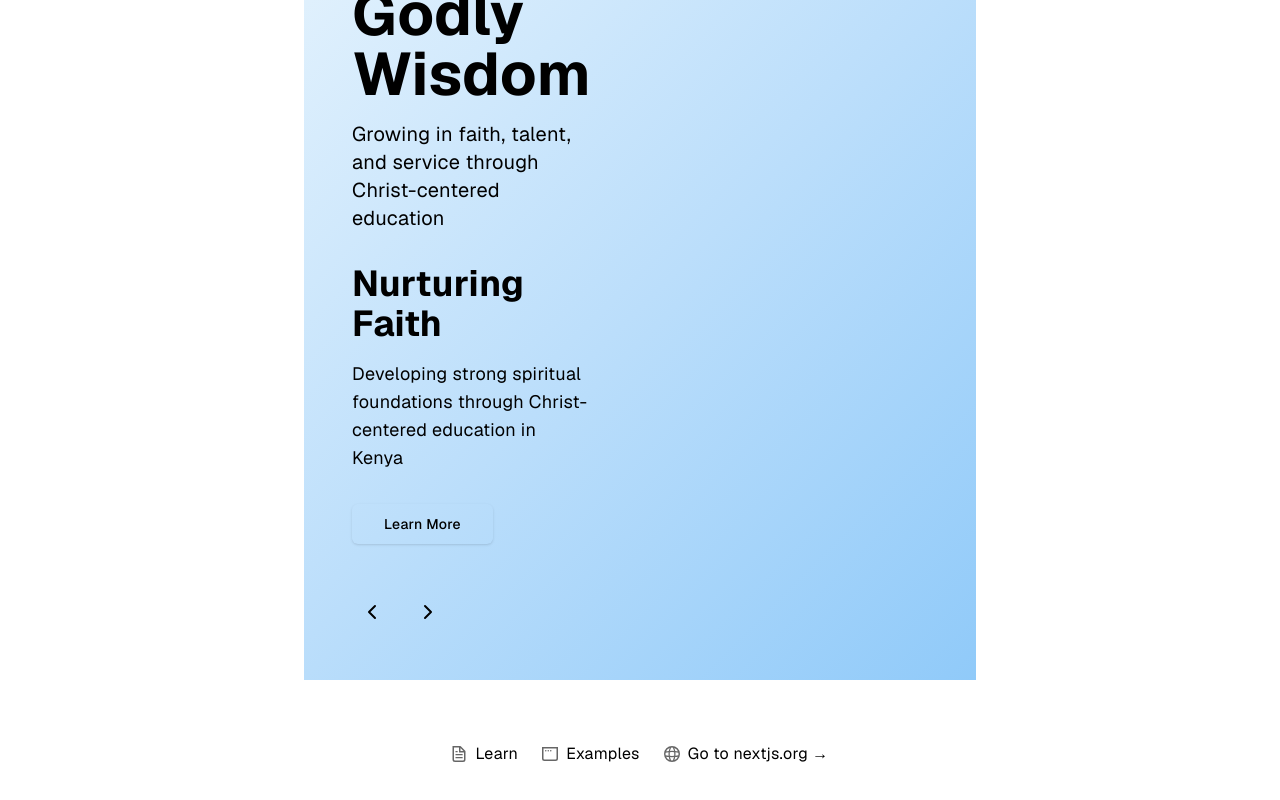
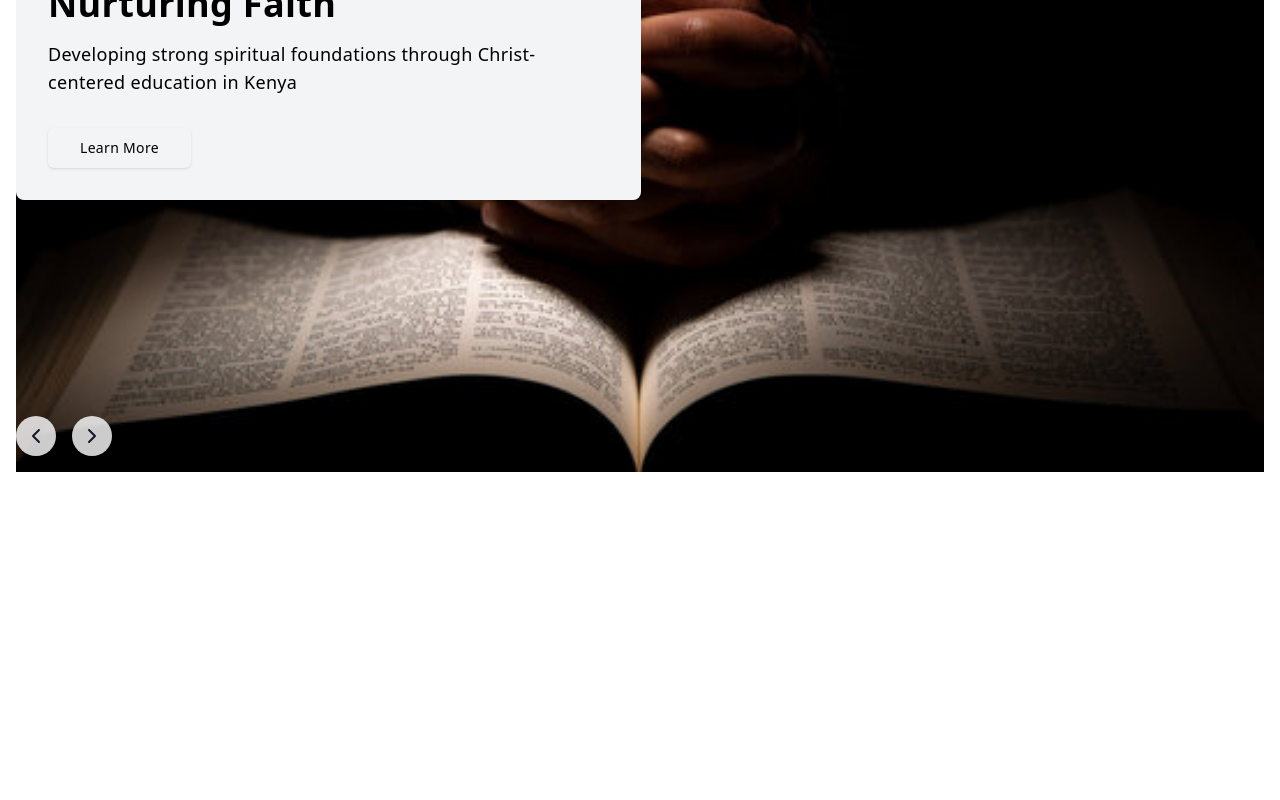
Before and after one commit to K-njeru/godly, a Next.js app: page / in a window 1280 px wide. Shown: the part 228-1028 px from the top of the page. After the commit the page ends 800 px from the top, so only its background shows below. Built offline with nearby package versions, Linux system fonts and the light colour scheme.

Commit message:
Hero section

```diff
--- a/src/app/page.tsx
+++ b/src/app/page.tsx
@@ -1,61 +1,14 @@
 import HeroSection from "@/components/HeroSection";
 import Navbar from "@/components/Navbar";
-import Image from "next/image";
 
 export default function Home() {
   return (
-    <div className="grid grid-rows-[20px_1fr_20px] items-center justify-items-center min-h-screen p-8 pb-20 gap-16 sm:p-20 font-[family-name:var(--font-geist-sans)]">
-      <main className="flex flex-col gap-8 row-start-2 items-center sm:items-start">
+    <div >
+
       <Navbar />
       <HeroSection />
-      </main>
-      <footer className="row-start-3 flex gap-6 flex-wrap items-center justify-center">
-        <a
-          className="flex items-center gap-2 hover:underline hover:underline-offset-4"
-          href="https://nextjs.org/learn?utm_source=create-next-app&utm_medium=appdir-template-tw&utm_campaign=create-next-app"
-          target="_blank"
-          rel="noopener noreferrer"
-        >
-          <Image
-            aria-hidden
-            src="/file.svg"
-            alt="File icon"
-            width={16}
-            height={16}
-          />
-          Learn
-        </a>
-        <a
-          className="flex items-center gap-2 hover:underline hover:underline-offset-4"
-          href="https://vercel.com/templates?framework=next.js&utm_source=create-next-app&utm_medium=appdir-template-tw&utm_campaign=create-next-app"
-          target="_blank"
-          rel="noopener noreferrer"
-        >
-          <Image
-            aria-hidden
-            src="/window.svg"
-            alt="Window icon"
-            width={16}
-            height={16}
-          />
-          Examples
-        </a>
-        <a
-          className="flex items-center gap-2 hover:underline hover:underline-offset-4"
-          href="https://nextjs.org?utm_source=create-next-app&utm_medium=appdir-template-tw&utm_campaign=create-next-app"
-          target="_blank"
-          rel="noopener noreferrer"
-        >
-          <Image
-            aria-hidden
-            src="/globe.svg"
-            alt="Globe icon"
-            width={16}
-            height={16}
-          />
-          Go to nextjs.org →
-        </a>
-      </footer>
+
+
     </div>
   );
 }
--- a/src/components/HeroSection.tsx
+++ b/src/components/HeroSection.tsx
@@ -8,17 +8,17 @@ import Image from "next/image"
 const SLIDE_INTERVAL = 15000 // 15 seconds
 const SLIDES = [
   {
-    image: "/public/man-praying.jpg",
+    image: "/pray.jpg",
     title: "Nurturing Faith",
     description: "Developing strong spiritual foundations through Christ-centered education in Kenya",
   },
   {
-    image: "/placeholder.svg?height=600&width=800",
+    image: "/man-reading.avif",
     title: "Building Leaders",
     description: "Empowering the next generation of Christian leaders to make a positive impact",
   },
   {
-    image: "/placeholder.svg?height=600&width=800",
+    image: "/holding-hands.jpg",
     title: "Serving Community",
     description: "Making a lasting difference through compassionate service and mission work",
   },
@@ -44,15 +44,10 @@ export default function HeroSection() {
   }, [autoplay, nextSlide])
 
   return (
-    <section
-      className="relative min-h-[600px] md:min-h-[700px] overflow-hidden"
-      style={{
-        background: "linear-gradient(135deg, #E3F2FD 0%, #BBDEFB 50%, #90CAF9 100%)",
-      }}
-    >
+    <section className="relative min-h-[600px] w-full md:min-h-[700px] bg-white overflow-hidden">
       <div className="flex flex-col md:flex-row h-full">
-        {/* Content Section (Left on large screens) */}
-        <div className="relative z-10 w-full md:w-1/2 p-6 md:p-12 flex flex-col justify-center md:order-first order-last">
+        {/* Content Section (Left on large screens, overlay on small screens) */}
+        <div className="relative z-10 w-full md:w-1/2 p-6 md:p-8 flex flex-col justify-center md:bg-gray-100 md:m-4 md:rounded-lg">
           <div className="max-w-xl mx-auto md:mx-0">
             {/* Static Content */}
             <h1 className="text-4xl md:text-5xl lg:text-6xl font-bold text-primary mb-4">Godly Wisdom</h1>
@@ -70,51 +65,28 @@ export default function HeroSection() {
                 </Button>
               </div>
             </div>
-
-            {/* Navigation Arrows */}
-            <div className="flex items-center gap-4 mt-12">
-              <button
-                onClick={() => {
-                  previousSlide()
-                  setAutoplay(false)
-                }}
-                className="p-2 rounded-full bg-primary/10 hover:bg-primary/20 transition-colors"
-                aria-label="Previous slide"
-              >
-                <ChevronLeft className="h-6 w-6 text-primary" />
-              </button>
-              <button
-                onClick={() => {
-                  nextSlide()
-                  setAutoplay(false)
-                }}
-                className="p-2 rounded-full bg-primary/10 hover:bg-primary/20 transition-colors"
-                aria-label="Next slide"
-              >
-                <ChevronRight className="h-6 w-6 text-primary" />
-              </button>
-            </div>
           </div>
         </div>
 
-        {/* Image Section (Right on large screens) */}
-        <div className="relative w-full md:w-1/2 h-[300px] md:h-full">
+        {/* Image Section (Right on large screens, background on small screens) */}
+        <div className="absolute inset-0 md:static md:w-1/2 h-full">
           <div
             className="absolute inset-0 transition-transform duration-500 ease-in-out flex"
             style={{ transform: `translateX(-${currentSlide * 100}%)` }}
           >
             {SLIDES.map((slide, index) => (
               <div key={index} className="relative w-full h-full min-w-full">
-                {/* Mobile Gradient Overlay */}
+                {/* Gradient Overlay for small screens */}
                 <div className="absolute inset-0 bg-black/40 md:hidden z-10" />
 
                 {/* Image */}
-                <div className="absolute inset-2 md:inset-4">
+                <div className="absolute inset-0 md:relative md:h-full md:m-4">
                   <Image
                     src={slide.image || "/placeholder.svg"}
                     alt={slide.title}
                     fill
-                    className="object-cover rounded-lg"
+                    className="object-cover object-center md:rounded-lg"
+                    sizes="(max-width: 768px) 100vw, 50vw"
                     priority={index === 0}
                   />
                 </div>
@@ -122,6 +94,30 @@ export default function HeroSection() {
             ))}
           </div>
         </div>
+
+        {/* Navigation Arrows */}
+        <div className="absolute bottom-4 left-4 z-20 flex items-center gap-4">
+          <button
+            onClick={() => {
+              previousSlide()
+              setAutoplay(false)
+            }}
+            className="p-2 rounded-full bg-white/80 hover:bg-white transition-colors"
+            aria-label="Previous slide"
+          >
+            <ChevronLeft className="h-6 w-6 text-gray-900" />
+          </button>
+          <button
+            onClick={() => {
+              nextSlide()
+              setAutoplay(false)
+            }}
+            className="p-2 rounded-full bg-white/80 hover:bg-white transition-colors"
+            aria-label="Next slide"
+          >
+            <ChevronRight className="h-6 w-6 text-gray-900" />
+          </button>
+        </div>
       </div>
     </section>
   )
```
